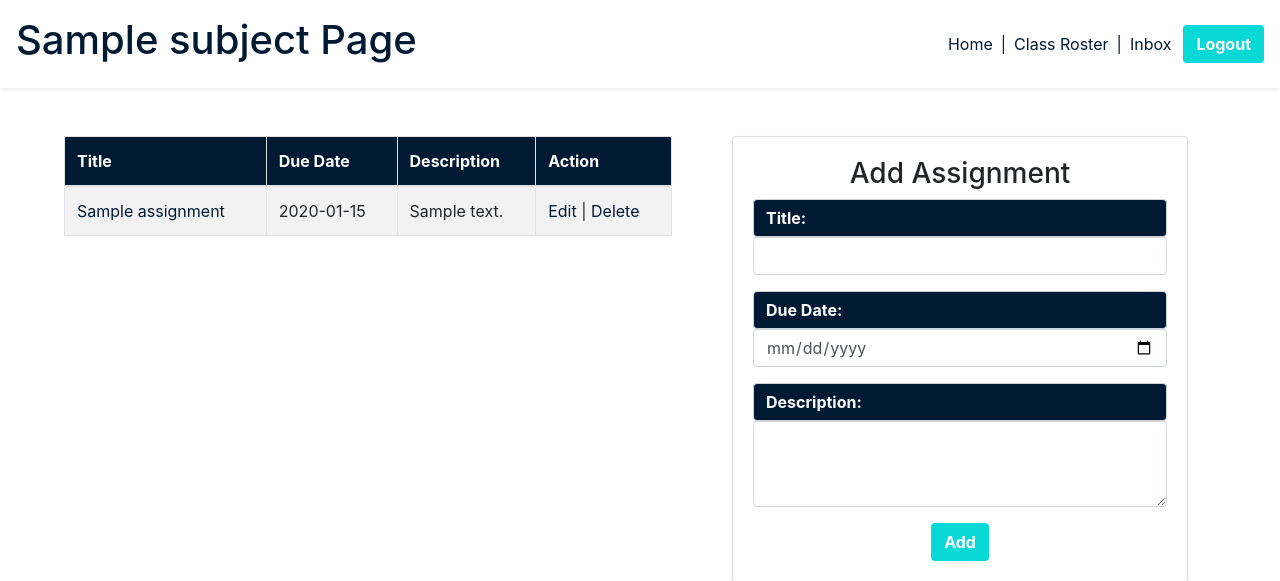
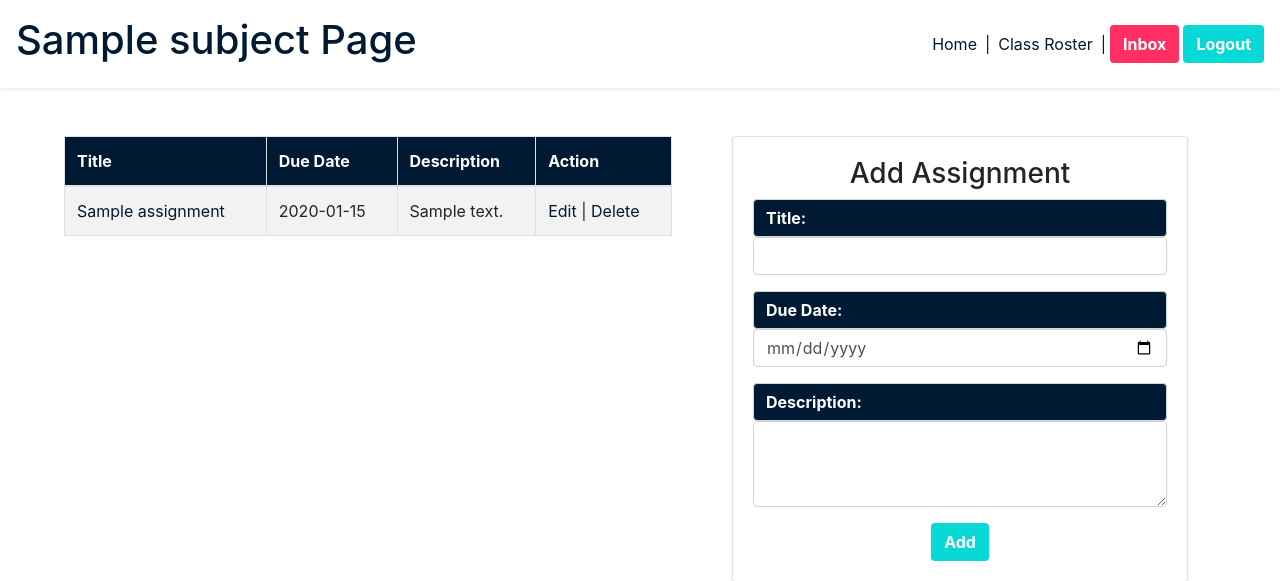
Before and after one commit to JennyWauer/school_scheduler, a Django app: template scheduler_app/templates/class_page.html in a window 1280 px wide. Shown: the top 581 px of the page. Run offline with Django 3.2, Linux system fonts and the light colour scheme; tables that the repository leaves empty hold one stand-in row (values such as "Sample post"); the template is opened without the code that fills it: values that come from a table or form of the project are taken from there, most other values are stand-ins (such as "Sample title", 1, 10 or a date in 2020); some libraries are stand-ins or nearby versions.

Commit message:
update header

```diff
--- a/scheduler_app/templates/class_page.html
+++ b/scheduler_app/templates/class_page.html
@@ -18,7 +18,7 @@
         <h1>{{ subject.name }} Page</h1>
         <a class="ml-auto nav-link p-2" href="/profile">Home</a> |
         <a class="nav-link p-2" href="/roster/{{subject_id}}">Class Roster</a> |
-        <a class="nav-link p-2" href="inbox/{{user.id}}">Inbox</a>
+        <a class="btn ml-1 inbox-btn" href="inbox/{{user.id}}">Inbox</a>
         <a href="/logout" class="btn ml-1 logout">Logout</a>
     </header>
     <div class="d-flex ml-auto mr-auto">
```
